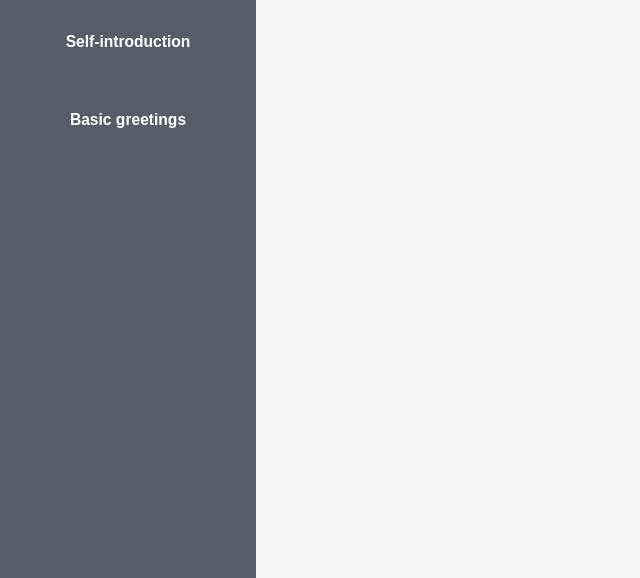
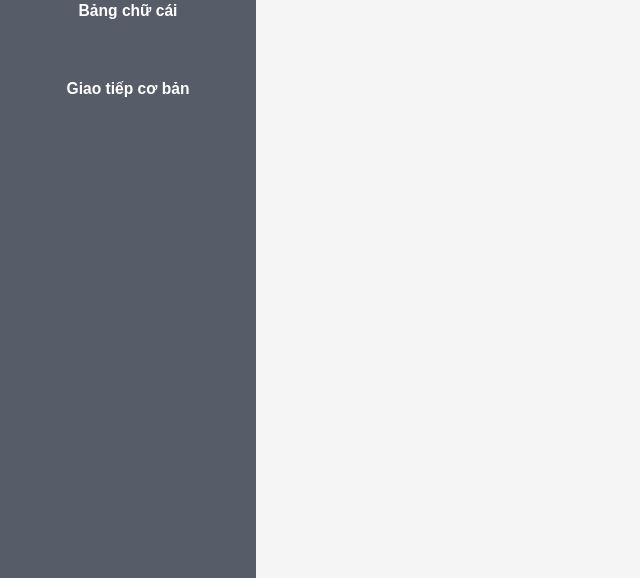
Before and after one commit to TieuKhang/TieuKhang.github.io, a plain HTML site: page index.html in a window 1280 px wide. Shown: the part 222-800 px from the top of the page, without its empty margins (0-640 px from the left). Drawn offline with Linux system fonts and the light colour scheme.

Commit message:
Update index.html

```diff
--- a/index.html
+++ b/index.html
@@ -1,7 +1,7 @@
 <!DOCTYPE html>
 <html>
 <head>
-    <title>Khang English Class</title>
+    <title>Học tiếng anh</title>
     <meta charset="utf-8">
     <link rel="stylesheet" href="https://fonts.googleapis.com/css?family=Source+Sans+Pro">
     <link rel="stylesheet" type="text/css" href="style.css">
@@ -9,11 +9,11 @@
 <div class="panel">
     <div class="defaultfont" style="color: whitesmoke; text-align: center">
         <img style="border-radius: 50%" height="100" src="https://i.pinimg.com/originals/1d/b3/88/1db388f5ad379329887868ea47fa8651.jpg" alt="Avatar">
-        <h2>Khang<br>English Class</h2>
+        <h2>Học tiếng anh</h2>
     </div>
     <div class="defaultfont">
-        <button id="le1" class="btn pitem"><h3>Self-introduction</h3></button>
-        <button id="le2" class="btn pitem"><h3>Basic greetings</h3></button>
+        <button id="le1" class="btn pitem"><h3>Bảng chữ cái</h3></button>
+        <button id="le2" class="btn pitem"><h3>Giao tiếp cơ bản</h3></button>
 <!--         <button class="btn pitem"><h3>Introduction3</h3></button>
         <button class="btn pitem"><h3>Introduction4</h3></button>
         <button class="btn pitem"><h3>Introduction5</h3></button>
```
